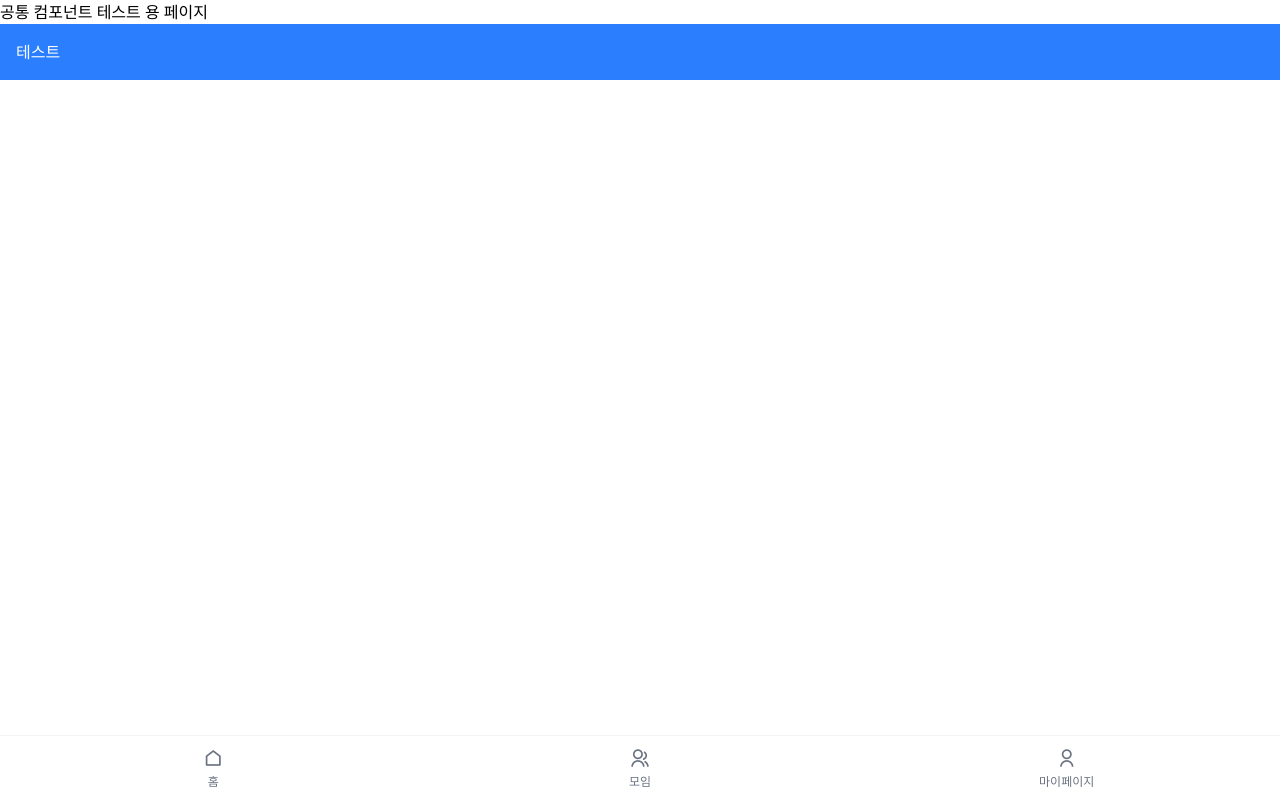
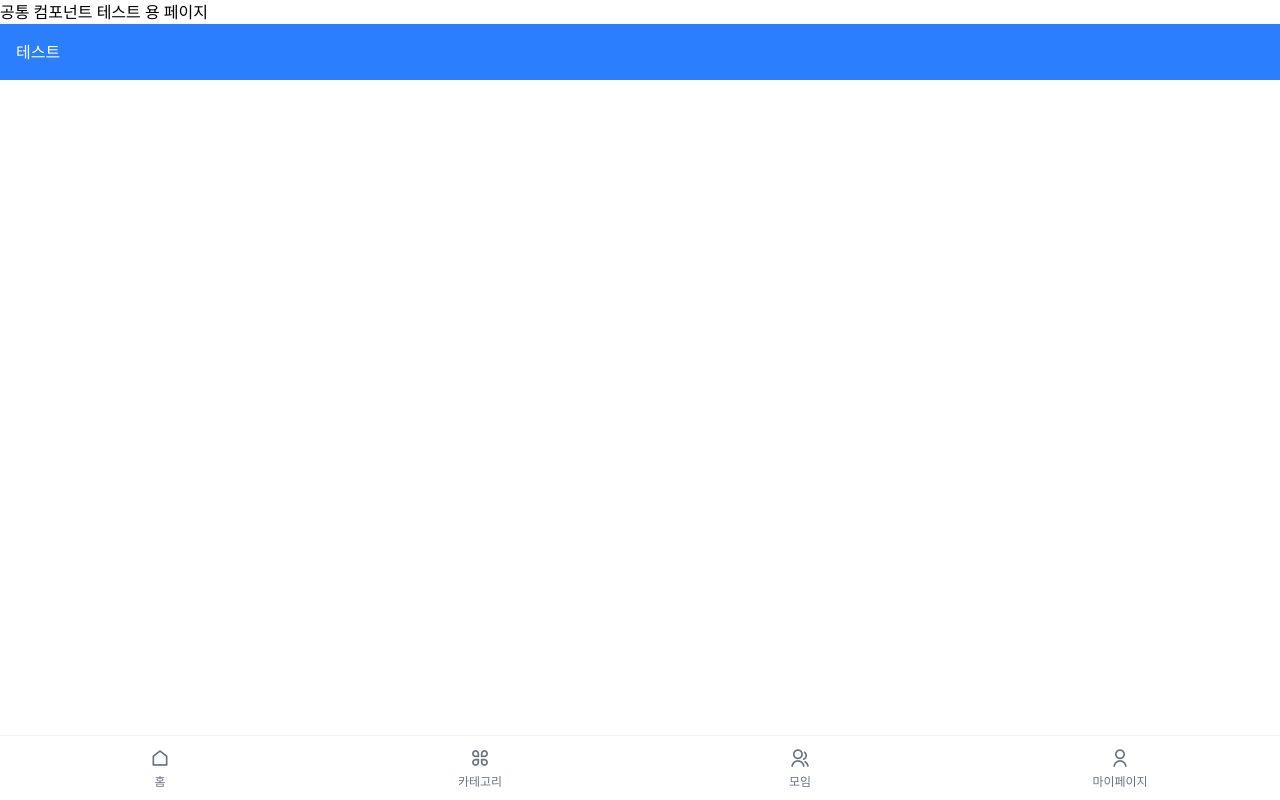
Before and after one commit to GoormOnlyOne/OnlyOne-Front, a React (Vite) app: page /components in a window 1280 px wide. Built offline with nearby package versions, Linux system fonts and the light colour scheme.

Commit message:
feat: 공통 기본 네비 바 구현

```diff
--- a/src/components/common/Navigation.tsx
+++ b/src/components/common/Navigation.tsx
@@ -6,25 +6,54 @@ export default function Navigation() {
 
   const tabs = [
     { id: 'home', label: '홈', icon: 'ri-home-line', activeIcon: 'ri-home-fill', href: '/' },
+    { id: 'category', label: '카테고리', icon: 'ri-apps-line', activeIcon: 'ri-apps-fill', href: '/category' },
     { id: 'meetings', label: '모임', icon: 'ri-group-line', activeIcon: 'ri-group-fill', href: '/meetings' },
     { id: 'profile', label: '마이페이지', icon: 'ri-user-line', activeIcon: 'ri-user-fill', href: '/profile' }
   ];
 
   return (
-    <div className="fixed bottom-0 left-0 right-0 z-50 bg-white border-t border-gray-100">
-      <div className="grid grid-cols-3 h-16">
+    <div className="fixed bottom-0 left-0 right-0 z-50 bg-white border-t border-gray-100 shadow-lg">
+      <div className="grid grid-cols-4 h-16">
         {tabs.map((tab) => {
           const isActive = pathname === tab.href;
           return (
             <Link
               key={tab.id}
               to={tab.href}
-              className={`flex flex-col items-center justify-center space-y-1 transition-colors ${
-                isActive ? 'text-blue-600' : 'text-gray-500 hover:text-gray-700'
-              }`}
+              className={`
+                relative flex flex-col items-center justify-center space-y-1
+                transition-all duration-300 ease-in-out
+                ${isActive
+                  ? 'text-blue-600'
+                  : 'text-gray-500 hover:text-gray-700 hover:bg-gray-50'
+                }
+              `}
             >
-              <i className={`${isActive ? tab.activeIcon : tab.icon} text-xl w-6 h-6 flex items-center justify-center`}></i>
-              <span className="text-xs font-medium">{tab.label}</span>
+              {/* 활성 탭 배경 애니메이션 */}
+              {isActive && (
+                <div className="absolute inset-0 bg-blue-50 opacity-50 scale-90 rounded-lg transition-all duration-300" />
+              )}
+
+              {/* 아이콘 */}
+              <i className={`
+                ${isActive ? tab.activeIcon : tab.icon}
+                text-xl w-6 h-6 flex items-center justify-center
+                transition-all duration-300
+                ${isActive ? 'scale-110 animate-bounce-once' : 'scale-100'}
+              `}></i>
+
+              {/* 라벨 */}
+              <span className={`
+                text-xs font-medium transition-all duration-300
+                ${isActive ? 'font-semibold' : 'font-normal'}
+              `}>
+                {tab.label}
+              </span>
+
+              {/* 하단 인디케이터 */}
+              {isActive && (
+                <div className="absolute bottom-0 left-1/2 transform -translate-x-1/2 w-12 h-0.5 bg-blue-600 rounded-full animate-slide-in" />
+              )}
             </Link>
           );
         })}
```
